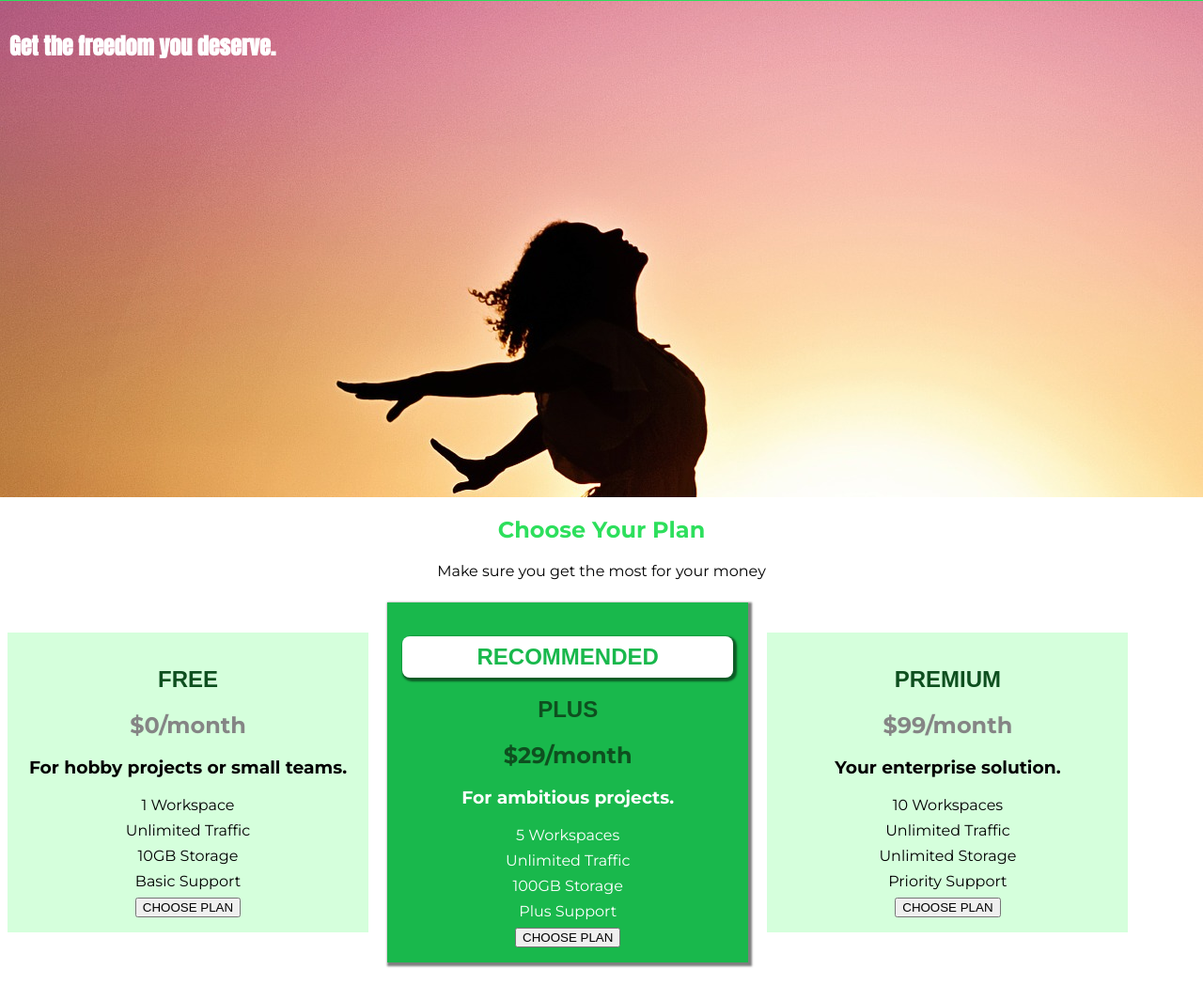
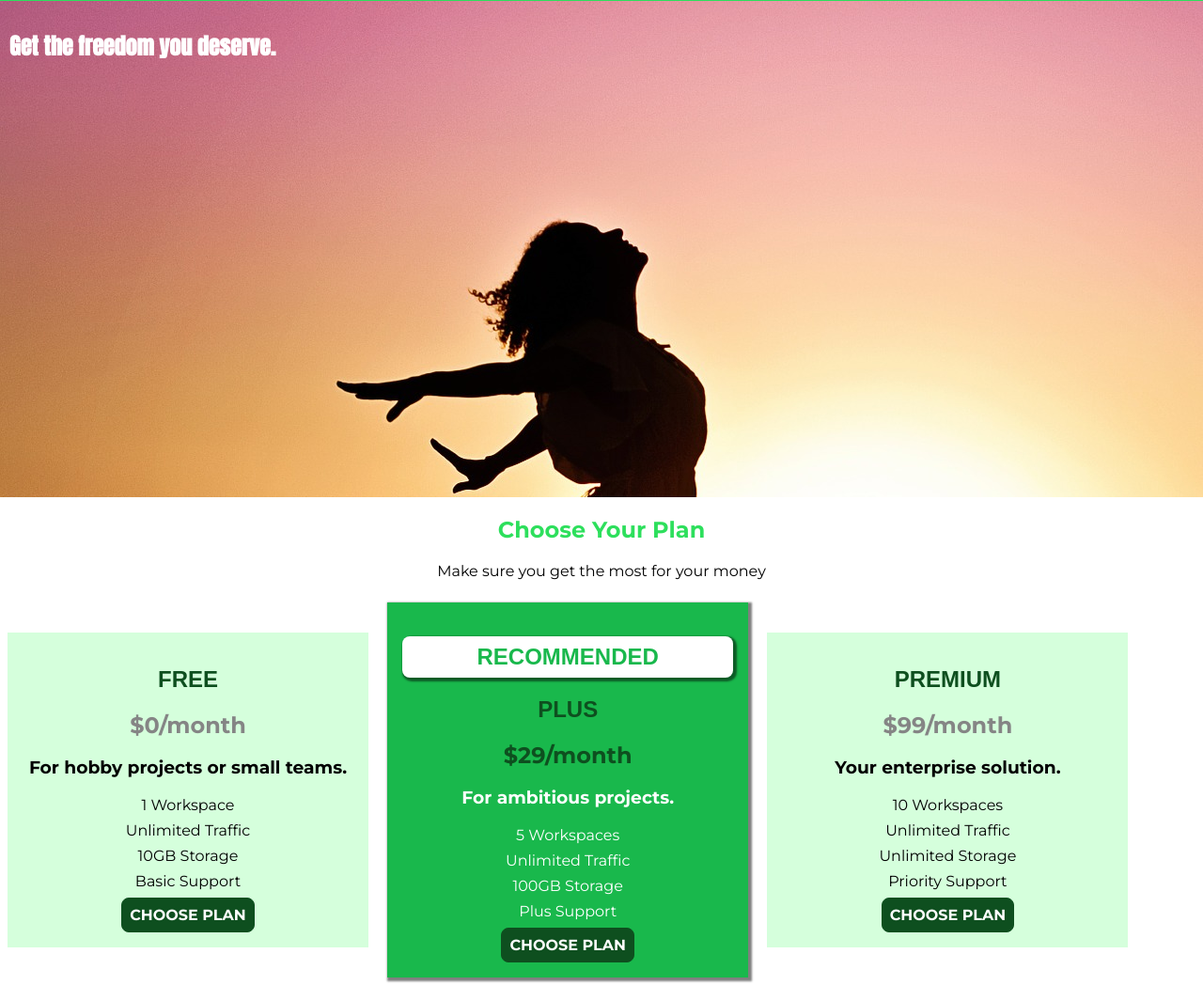
Before and after one commit to AlexDoss42/css_basics, a plain HTML site: page index.html in a window 1280 px wide. Shown: the part 42-1090 px from the top of the page at 94% size. Drawn offline with Linux system fonts and the light colour scheme.

Commit message:
style the buttons

```diff
--- a/index.html
+++ b/index.html
@@ -55,7 +55,7 @@
                 <li>Basic Support</li>
             </ul>
             <div>
-                <button>CHOOSE PLAN</button>
+                <button class="button">CHOOSE PLAN</button>
             </div>
         </article>
         <article class='plan plan--highlighted'>
@@ -70,7 +70,7 @@
                 <li>Plus Support</li>
             </ul>
             <div>
-                <button>CHOOSE PLAN</button>
+                <button class="button">CHOOSE PLAN</button>
             </div>
         </article>
         <article class='plan'>
@@ -84,7 +84,7 @@
                 <li>Priority Support</li>
             </ul>
             <div>
-                <button>CHOOSE PLAN</button>
+                <button class="button">CHOOSE PLAN</button>
             </div>
         </article>
     </div>
--- a/main.css
+++ b/main.css
@@ -79,6 +79,23 @@ body {
   margin: 8px 0;
 }
 
+.button {
+  background-color: #0e4f1f;
+  color: white;
+  font: inherit;
+  border: 1.5px solid #0e4f1f;
+  padding: 8px;
+  border-radius: 8px;
+  font-weight: bold;
+  cursor: pointer;
+}
+
+.button:hover,
+.button:active {
+  background-color: white;
+  color: #0e4f1f;
+}
+
 h1 {
   font-family: sans-serif;
 }
```
